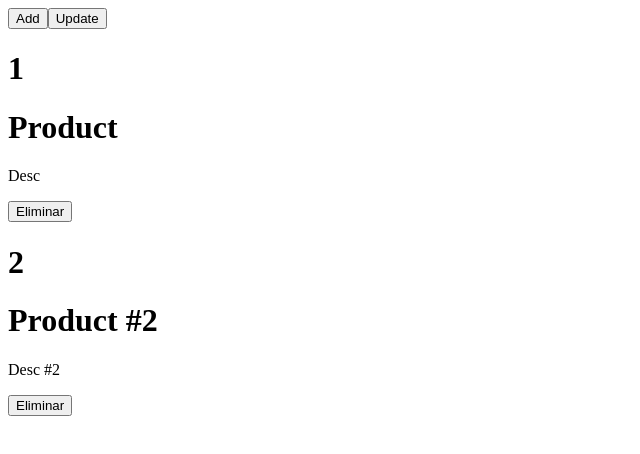
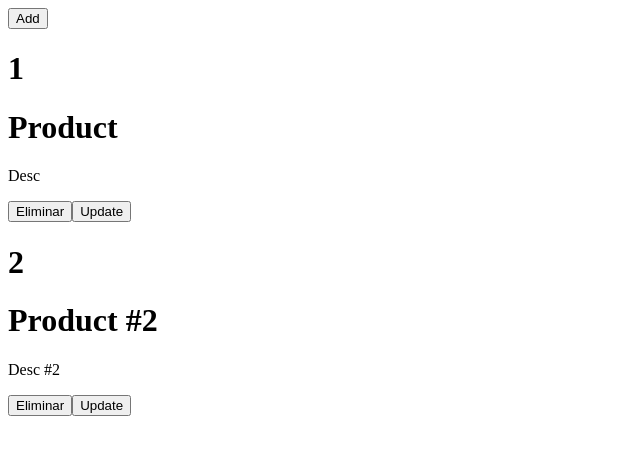
Before and after one commit to Dans182/Mini-Apps-useState, a React (Create React App) app: page / in a window 1280 px wide. Shown: the top 454 px of the page, without its empty margins (0-640 px from the left). Built offline with nearby package versions, Linux system fonts and the light colour scheme.

Commit message:
terminado

```diff
--- a/src/shoppingCart.js
+++ b/src/shoppingCart.js
@@ -42,17 +42,7 @@ const ShoppingCart = () => {
         Add
       </button>
 
-      <button
-        onClick={() =>
-          updateProduct({
-            id: 1,
-            title: "New product",
-            description: "New description",
-          })
-        }
-      >
-        Update
-      </button>
+
 
 
       {cart.map((product) => (
@@ -61,6 +51,17 @@ const ShoppingCart = () => {
           <h1>{product.title}</h1>
           <p>{product.description}</p>
           <button onClick={() => deleteProduct(product.id)}>Eliminar</button>
+          <button
+        onClick={() =>
+          updateProduct({
+            id: product.id,
+            title: "Edited product",
+            description: "Edited description",
+          })
+        }
+      >
+        Update
+      </button>
         </div>
       ))}
     </div>
```
